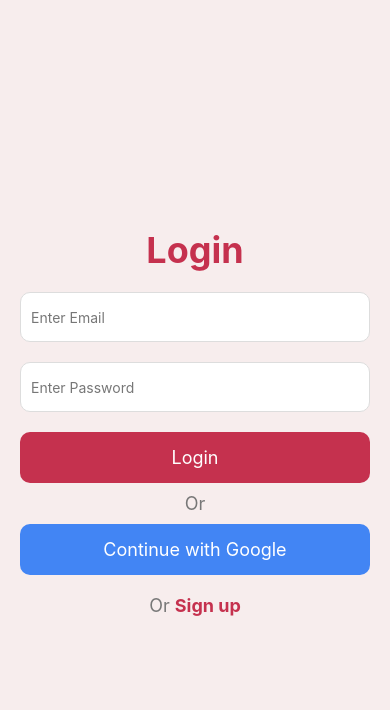
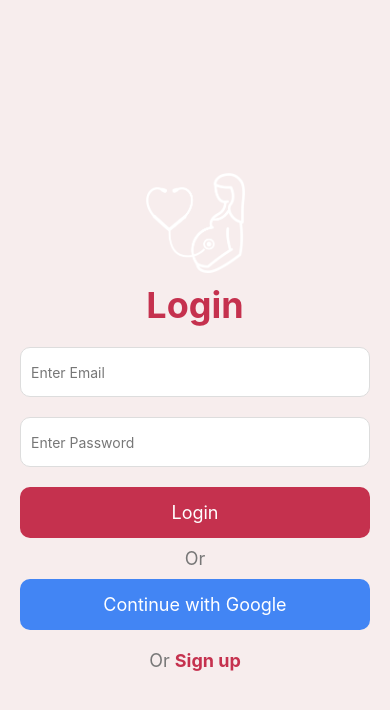
Before and after one commit to Juniorkpabitey/Skyfit-Health, a React Native app: screen /Login in a window 390 px wide. Both pictures are taken after a click on the element "Login". Shown: the top 710 px of the page. Built offline with nearby package versions, Linux system fonts and the light colour scheme; no server answers.

Commit message:
added Skyfit logo

```diff
--- a/screens/Login.js
+++ b/screens/Login.js
@@ -1,7 +1,8 @@
 import React, { useState } from 'react';
-import { View, Text, TextInput, TouchableOpacity, StyleSheet, Alert } from 'react-native';
+import { View, Text, TextInput, TouchableOpacity, StyleSheet, Alert, Image } from 'react-native';
 import { signInWithEmailAndPassword } from 'firebase/auth';
 import { auth } from '../config/firebaseConfig';
+import logo from '../assets/Logo.png';  // Import your logo here
 
 const Login = ({ navigation }) => {
   const [email, setEmail] = useState('');
@@ -11,7 +12,6 @@ const Login = ({ navigation }) => {
     signInWithEmailAndPassword(auth, email, password)
       .then((userCredential) => {
         const user = userCredential.user;
-        // Assuming the user's displayName is set correctly when signing up
         const displayName = user.displayName || user.email.split('@')[0];
         navigation.navigate('MainTabs', { email: user.email, name: displayName });
       })
@@ -23,6 +23,9 @@ const Login = ({ navigation }) => {
 
   return (
     <View style={styles.container}>
+      {/* Display the logo above the login text */}
+      <Image source={logo} style={styles.logo} />
+
       <Text style={styles.title}>Login</Text>
       <TextInput
         style={styles.input}
@@ -60,6 +63,12 @@ const styles = StyleSheet.create({
     justifyContent: 'center',
     alignItems: 'center',
     padding: 20,
+  },
+  logo: {
+    width: 100,  // Adjust size based on your logo dimensions
+    height: 100,
+    resizeMode: 'contain',
+    marginBottom: 10,  // Add some space between logo and title
   },
   title: {
     fontSize: 36,
```
